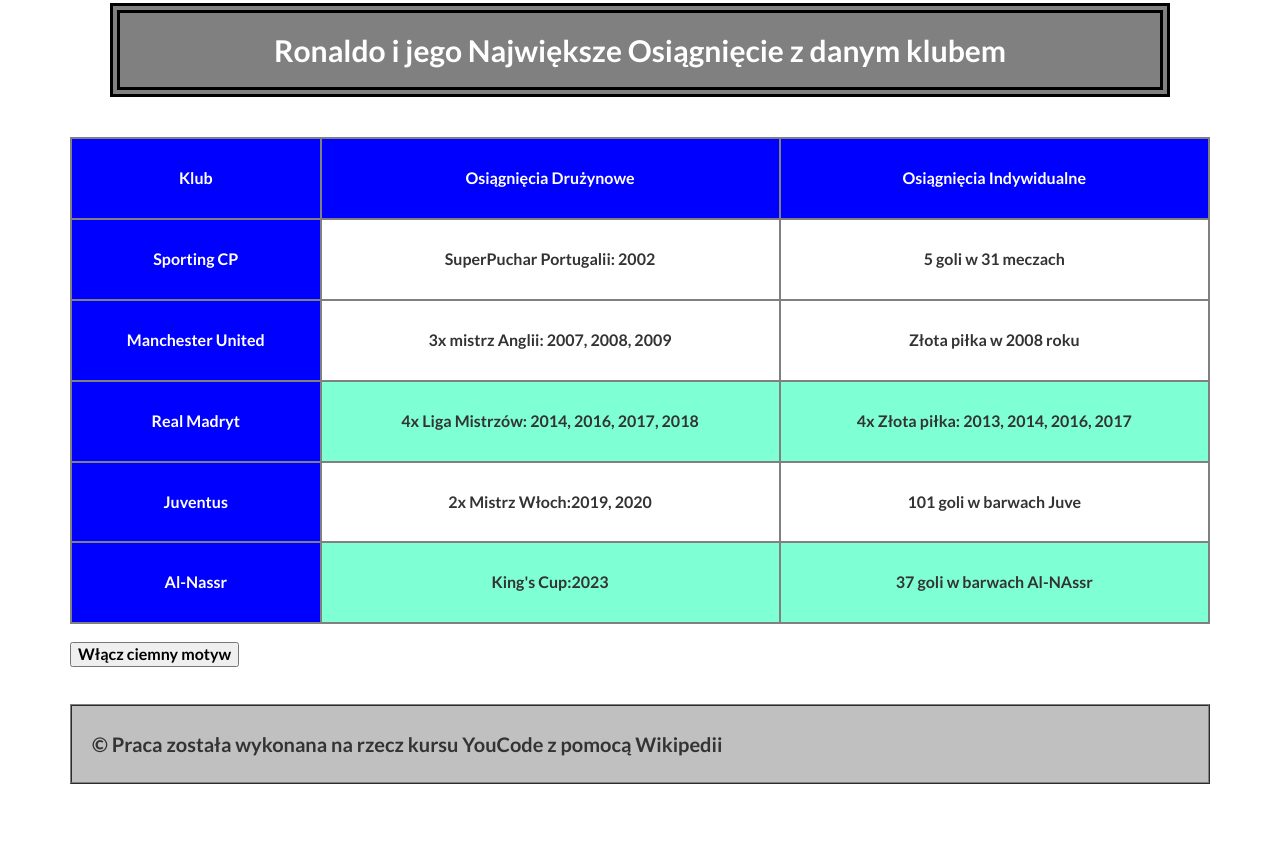
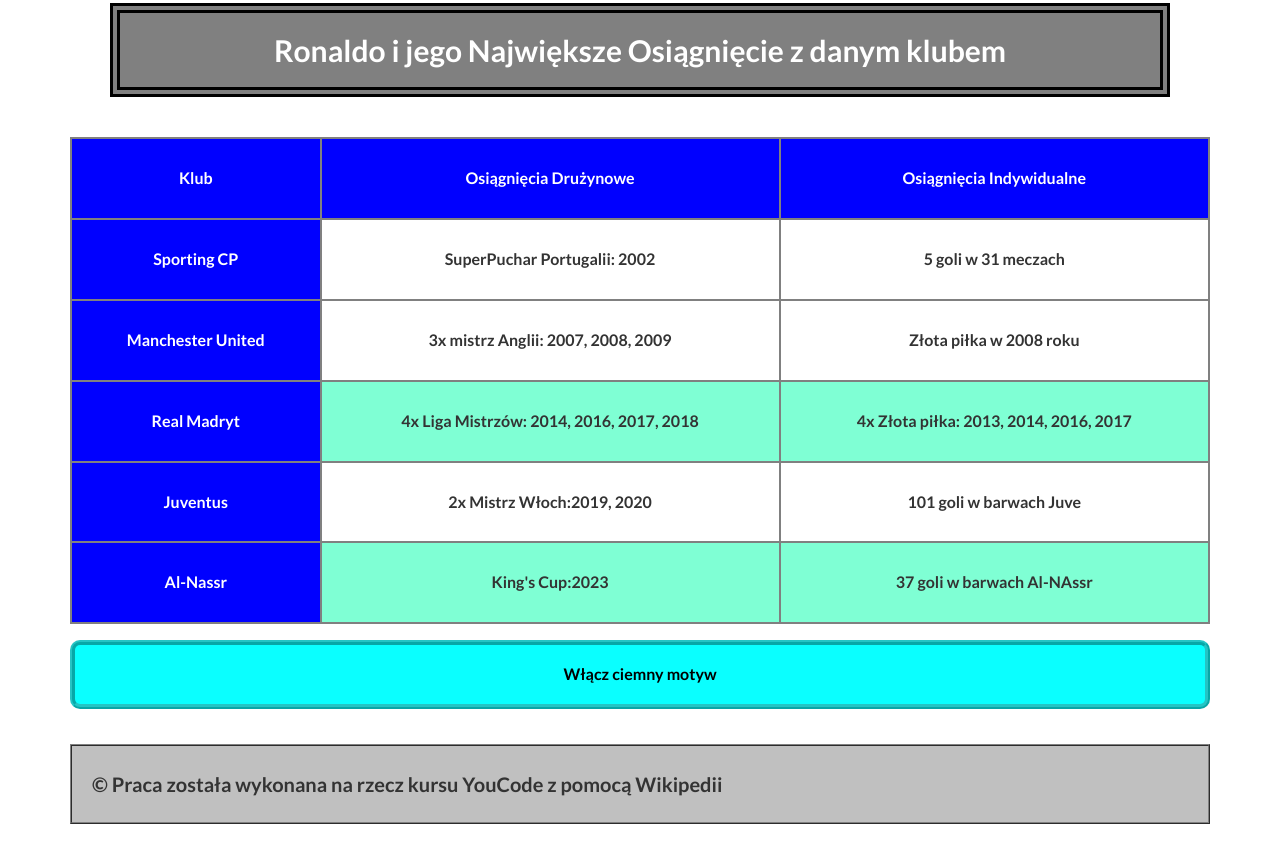
Before and after one commit to FilipMidzialek/Homepage, a plain HTML site: page index.html in a window 1280 px wide. Shown: the part 2460-3314 px from the top of the page. Before the commit the page ends 3274 px from the top, so only its background shows below. Drawn offline with nearby package versions, Linux system fonts and the light colour scheme.

Commit message:
edited Section__button

```diff
--- a/css/section.css
+++ b/css/section.css
@@ -15,3 +15,12 @@
   margin-bottom: 20px;
   max-width: 900px;
 }
+
+.Section__button {
+  border: 5px ridge rgba(0, 0, 0, 0.347);
+  background-color: rgba(0, 255, 255, 0.959);
+  border-radius: 10px;
+  padding: 20px;
+  margin: auto;
+  width: 100%;
+}
--- a/index.html
+++ b/index.html
@@ -34,7 +34,7 @@
           <div class="pictureContainer">
             <img width=300 height=250 src="image/Cristiano-Ronaldo.jpg" alt="Cristiano Ronaldo">
           </div>
-          <p class="js-section__paragraph"> Strona ta opisuje jednego z najlepszych piłkarzy w historii, czyli Cristiano Ronaldo, a dokładniej Cristiano Ronaldo Dos Santos Aveiro.Cristiano Ronaldo, portugalski piłkarz urodzony 5 lutego 1985 r. na Maderze, jest jednym z najbardziej utalentowanych i uznanych zawodników w historii futbolu. Jego kariera rozkwitła w Manchesterze United, gdzie zdobył trzy tytuły Premier League i triumfował w Lidze Mistrzów. Ronaldo wyróżnia się nie tylko umiejętnościami strzeleckimi, ale także niesamowitą szybkością, siłą fizyczną i doskonałą techniką.</p>
+          <p class="js-section__paragraph section__paragraph"> Strona ta opisuje jednego z najlepszych piłkarzy w historii, czyli Cristiano Ronaldo, a dokładniej Cristiano Ronaldo Dos Santos Aveiro.Cristiano Ronaldo, portugalski piłkarz urodzony 5 lutego 1985 r. na Maderze, jest jednym z najbardziej utalentowanych i uznanych zawodników w historii futbolu. Jego kariera rozkwitła w Manchesterze United, gdzie zdobył trzy tytuły Premier League i triumfował w Lidze Mistrzów. Ronaldo wyróżnia się nie tylko umiejętnościami strzeleckimi, ale także niesamowitą szybkością, siłą fizyczną i doskonałą techniką.</p>
 
         </section>
         <section class="section" id="Biography">
@@ -139,7 +139,7 @@
     </div>
 
     </p>
-    <button class=" js-buttonElement"> Włącz <span class="js-changeColor">ciemny </span> motyw</button>
+    <button class=" Section__button js-buttonElement"> Włącz <span class="js-changeColor">ciemny </span> motyw</button>
   </section>
        </main>
        <footer class="footer"> © Praca została wykonana na rzecz kursu YouCode z pomocą Wikipedii</footer>
--- a/js/script.js
+++ b/js/script.js
@@ -8,8 +8,9 @@
     const changeColor = document.querySelector(".js-changeColor");
 
     body.classList.toggle("dark");
-    changeColor.innerText= body.classList.contains ? "jasny" : "ciemny"
+    changeColor.innerText= body.classList.contains("dark") ? "jasny" : "ciemny"
    };
+
 
    const init = () => {
     const buttonElement = document.querySelector(".js-buttonElement");
@@ -20,6 +21,4 @@
 
    init();
 
-
-
-}
+};
```
